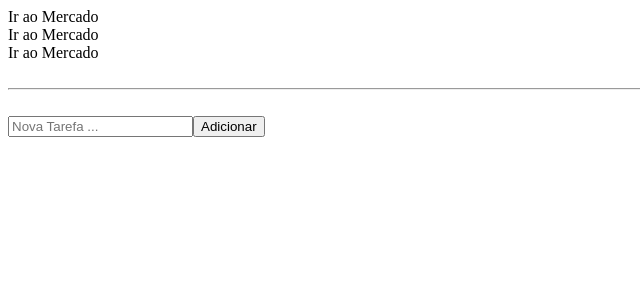
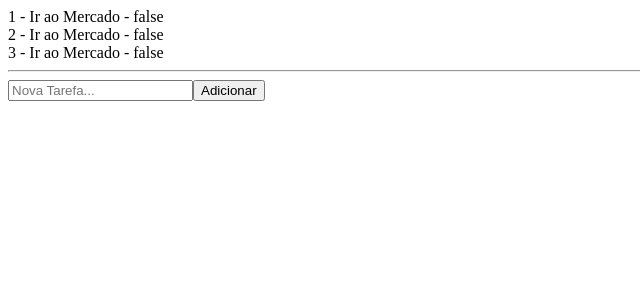
Before and after one commit to alextalha/react-examples, a React (Create React App) app: page / in a window 1280 px wide. Shown: the top 300 px of the page, without its empty margins (0-640 px from the left). Built offline with nearby package versions, Linux system fonts and the light colour scheme.

Commit message:
todoList convertida para contextApi

```diff
--- a/src/App.jsx
+++ b/src/App.jsx
@@ -1,46 +1,18 @@
-import React, { useState } from 'react'
+import React from 'react'
+
+import TodoProvider from './contexts/TodoContext';
+import TodoList from './components/TodoList';
+import AddTodo from './components/AddTodo';
 
 
 const App = () => {
 
-    const  [todo, setTodo] = useState()
-
-    const [todos,setTodos] = useState([
-        {id:1 , title: 'Ir ao Mercado' , done:false },
-        {id:2 , title: 'Ir ao Mercado' , done:false },
-        {id:3 , title: 'Ir ao Mercado' , done:false }
-    ])
-
-    const handleFormSubmit = e => {
-        e.preventDefault()
-        setTodos([...todos, todo])
-
-    }
-
-    const handleInputChange = e => {
-
-        setTodo({
-            ...todo,
-            id : todos.length+1,
-            title: e.target.value,
-            done:false,
-        })
-    }
-
-
-
     return(
-        <div>{ todos.map( (i) => <div key={i.id}>{i.title}</div>)}
-
-        <br />
-        <hr />
-        <br />
-
-        <form onSubmit={handleFormSubmit}>
-            <input onChange={handleInputChange} type="text" name="todo" id="title" placeholder="Nova Tarefa ..."/>
-            <button>Adicionar</button>
-        </form>
-        </div>
+      <TodoProvider>
+          <TodoList></TodoList>
+          <hr/>
+          <AddTodo></AddTodo>
+      </TodoProvider>
 
         )
 
--- /dev/null
+++ b/src/components/AddTodo.jsx
@@ -0,0 +1,33 @@
+import React, { useContext, useState } from 'react'
+
+
+import {TodoContext } from "../contexts/TodoContext"
+
+const AddTodo = () => {
+
+
+    const { saveTodo }  = useContext(TodoContext)
+    const [todo,setTodo] = useState()
+
+    const handleFormSubmit = e => {
+        e.preventDefault();
+        saveTodo(todo)
+
+    }
+
+    const handleInputChange  = e => {
+        setTodo({
+            ...todo,
+            title: e.target.value
+        })
+    }
+
+    return(
+       <form onSubmit={handleFormSubmit}>
+           <input type="text" name="title" id="title" placeholder="Nova Tarefa..." onChange={handleInputChange} />
+           <button>Adicionar</button>
+       </form>
+    )
+}
+
+export default AddTodo
--- /dev/null
+++ b/src/components/TodoList.jsx
@@ -0,0 +1,17 @@
+import React, { useContext } from 'react';
+import   { TodoContext } from "../contexts/TodoContext";
+import  TodoListItem  from './TodoListItem';
+
+
+const TodoList = () => {
+
+    const context =  useContext(TodoContext)
+    const data = context.todos.map( todo => (
+       <TodoListItem key={todo.id} todo={todo}></TodoListItem>
+    ))
+    return(
+        <div>{data}</div>
+    )
+}
+
+export default TodoList
--- /dev/null
+++ b/src/components/TodoListItem.jsx
@@ -0,0 +1,11 @@
+import React from 'react'
+
+const TodoListItem = ({todo}) => {
+
+    return(
+    <div>{todo.id} - {todo.title} - {todo.done ? "true" : "false"} </div>
+    )
+}
+
+
+export default TodoListItem
--- /dev/null
+++ b/src/contexts/TodoContext.jsx
@@ -0,0 +1,34 @@
+import React, { useState, createContext } from 'react'
+
+
+export const TodoContext = createContext();
+
+const TodoProvider = ({ children } ) => {
+
+
+    const [todos,setTodos] = useState([
+        {id:1 , title: 'Ir ao Mercado' , done:false },
+        {id:2 , title: 'Ir ao Mercado' , done:false },
+        {id:3 , title: 'Ir ao Mercado' , done:false }
+    ])
+
+    const saveTodo = todo => {
+        const newTodo = {
+            id : todos.length + 1,
+            title : todo.title,
+            done: false
+        }
+
+        setTodos([...todos, newTodo])
+    }
+
+
+    return (
+        <TodoContext.Provider value={{todos,saveTodo}}>
+            {children}
+        </TodoContext.Provider>
+    )
+
+}
+
+export default TodoProvider
```
